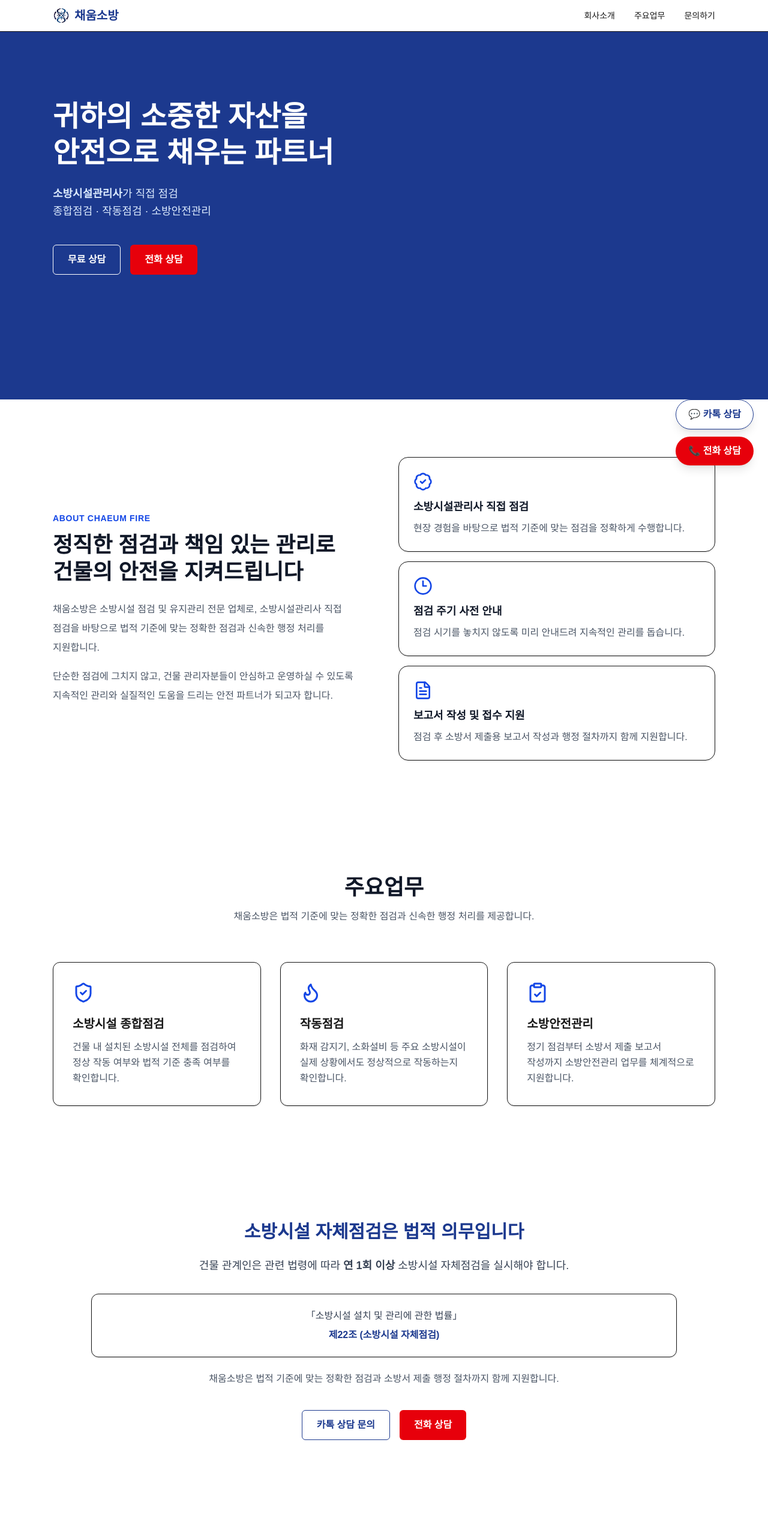
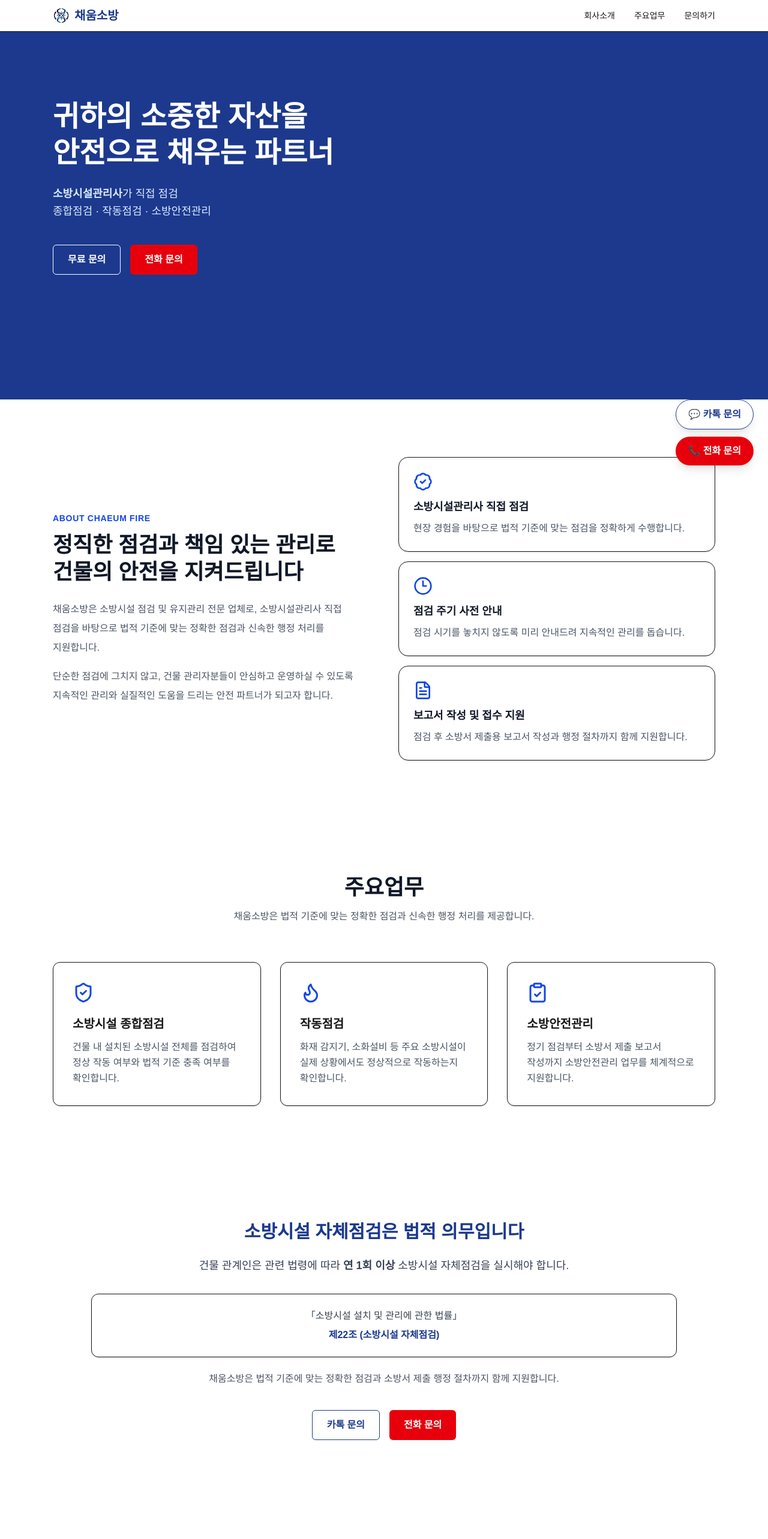
Before and after one commit to darby1226-cloud/chaeum-sobang, a Next.js app: page / in a window 1280 px wide. Shown: the top 2566 px of the page at 60% size. Built offline with nearby package versions, Linux system fonts and the light colour scheme.

Commit message:
용어 통일

```diff
--- a/components/cta/CallButton.tsx
+++ b/components/cta/CallButton.tsx
@@ -36,7 +36,7 @@ export default function CallButton({
 
   return (
     <button onClick={handleCall} className={className}>
-      {children ?? "전화 상담"}
+      {children ?? "전화 문의"}
     </button>
   )
 }
--- a/components/cta/FloatingCTA.tsx
+++ b/components/cta/FloatingCTA.tsx
@@ -22,13 +22,13 @@ export default function FloatingCTA() {
         rel="noreferrer"
         className="rounded-full border border-blue-900 bg-white px-5 py-3 font-semibold text-blue-900 shadow-lg transition hover:bg-blue-900 hover:text-white"
       >
-        💬 카톡 상담
+        💬 카톡 문의
       </a>
 
       <CallButton
         className="rounded-full bg-red-600 px-5 py-3 font-semibold text-white shadow-lg transition hover:bg-red-700"
       >
-        📞 전화 상담
+        📞 전화 문의
       </CallButton>
     </div>
   )
--- a/components/cta/MobileCTA.tsx
+++ b/components/cta/MobileCTA.tsx
@@ -16,7 +16,7 @@ export default function MobileCTA() {
         <CallButton
           className="bg-red-600 py-4 text-center font-semibold text-white"
         >
-          전화 상담
+          전화 문의
         </CallButton>
       </div>
     </div>
--- a/components/sections/Contact.tsx
+++ b/components/sections/Contact.tsx
@@ -49,14 +49,14 @@ export default function Contact() {
                 className="inline-flex items-center justify-center gap-2 rounded-md border border-blue-900 px-6 py-3 font-semibold text-blue-900 transition hover:bg-blue-900 hover:text-white"
               >
                 <MessageCircle size={18} />
-                카톡 상담
+                카톡 문의
               </a>
 
               <CallButton
                 className="inline-flex items-center justify-center gap-2 rounded-md bg-red-600 px-6 py-3 font-semibold text-white transition hover:bg-red-700"
               >
                 <Phone size={18} />
-                전화 상담
+                전화 문의
               </CallButton>
 
             </div>
--- a/components/sections/Hero.tsx
+++ b/components/sections/Hero.tsx
@@ -21,13 +21,13 @@ export default function Hero() {
             href="#contact"
             className="rounded-md border border-white px-6 py-3 text-center font-semibold hover:bg-white hover:text-blue-900"
           >
-            무료 상담
+            무료 문의
           </a>
 
           <CallButton
             className="rounded-md bg-red-600 px-6 py-3 text-center font-semibold hover:bg-red-700"
           >
-            전화 상담
+            전화 문의
           </CallButton>
         </div>
       </div>
--- a/components/sections/LegalSection.tsx
+++ b/components/sections/LegalSection.tsx
@@ -33,13 +33,13 @@ export default function LegalSection() {
               rel="noreferrer"
               className="rounded-md border border-blue-900 px-6 py-3 font-semibold text-blue-900 transition hover:bg-blue-900 hover:text-white"
             >
-              카톡 상담 문의
+              카톡 문의
             </a>
 
             <CallButton
               className="rounded-md bg-red-600 px-6 py-3 font-semibold text-white transition hover:bg-red-700"
             >
-              전화 상담
+              전화 문의
             </CallButton>
           </div>
         </div>
--- a/components/sections/WorkGallery.tsx
+++ b/components/sections/WorkGallery.tsx
@@ -96,13 +96,13 @@ export default function WorkGallery() {
               rel="noreferrer"
               className="rounded-md border border-blue-900 px-6 py-3 font-semibold text-blue-900 transition hover:bg-blue-900 hover:text-white"
             >
-              카톡 상담
+              카톡 문의
             </a>
 
             <CallButton
               className="rounded-md bg-red-600 px-6 py-3 font-semibold text-white transition hover:bg-red-700"
             >
-              전화 상담
+              전화 문의
             </CallButton>
           </div>
 
```
